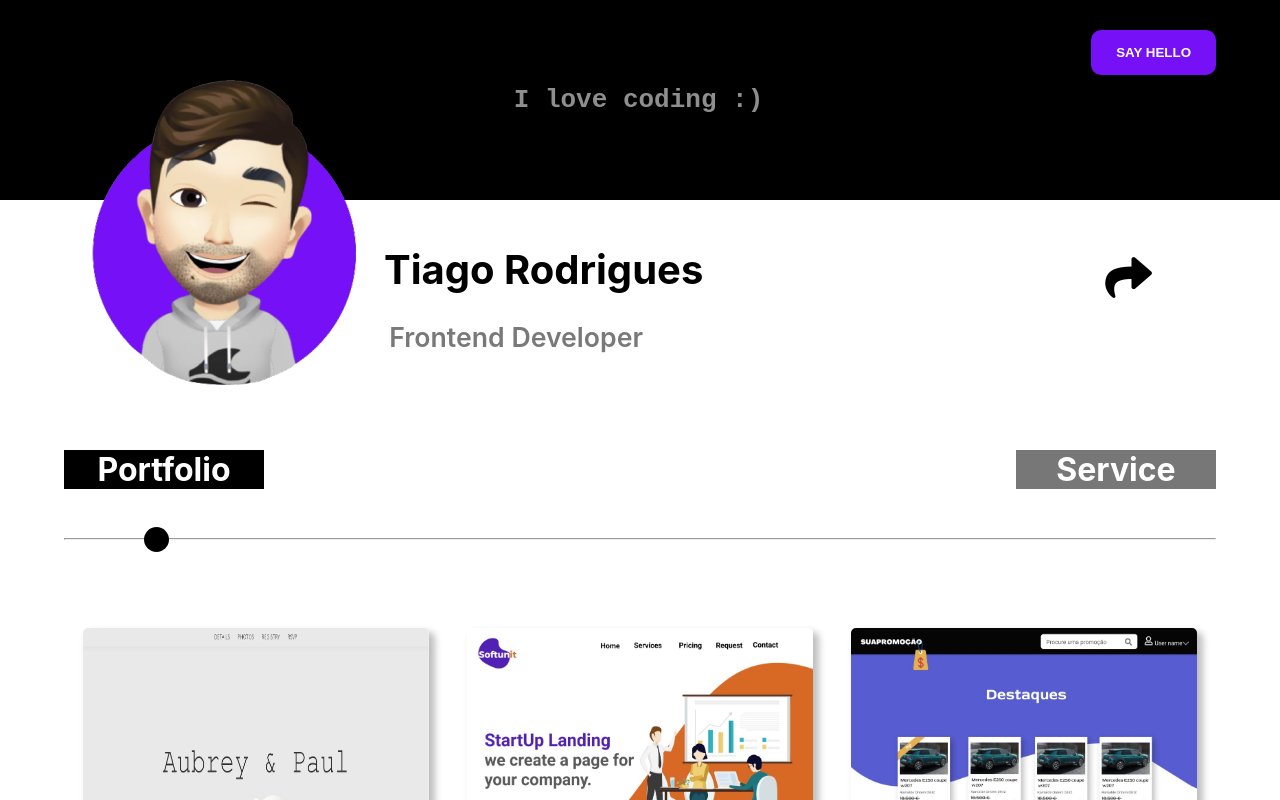
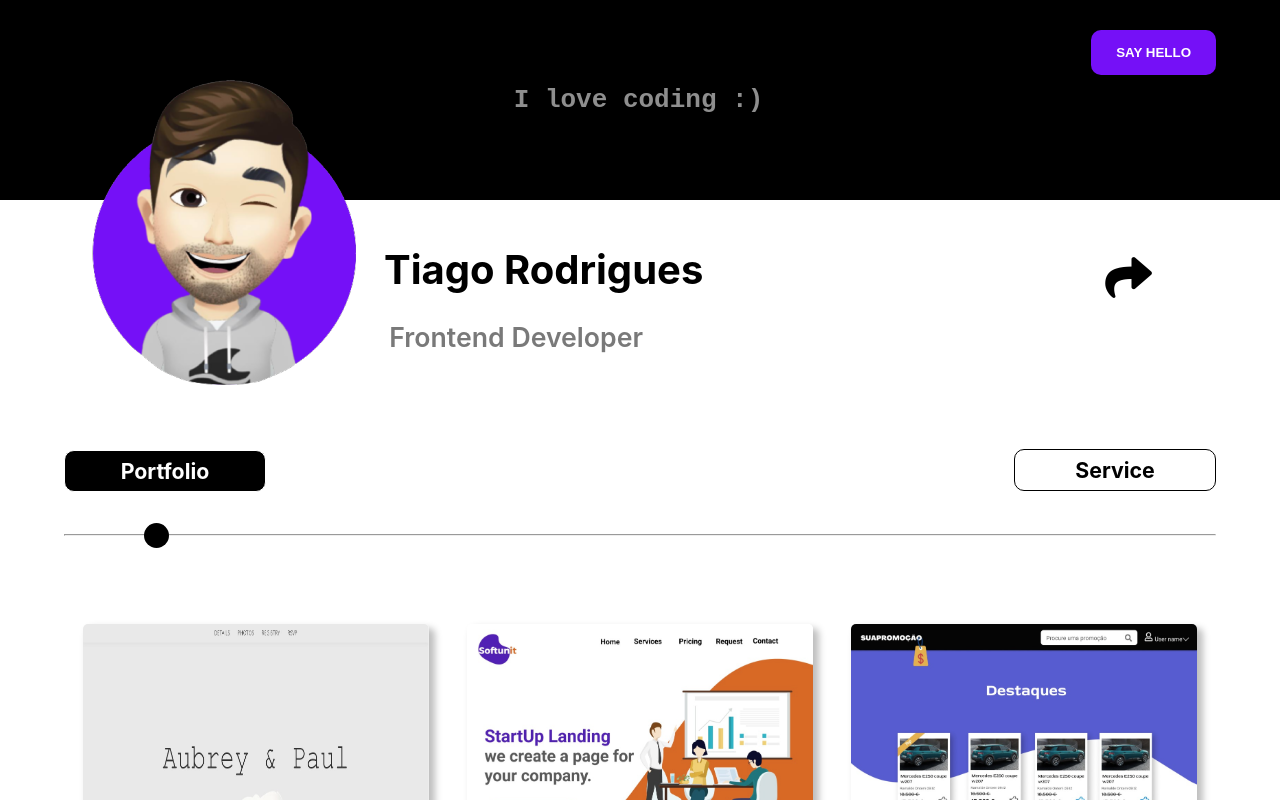
Before and after one commit to Tiago-Rodrigs/Tiago-Rodrigues-Portfolio, a React (Create React App) app: page / in a window 1280 px wide. Shown: the top 800 px of the page. Built offline with nearby package versions, Linux system fonts and the light colour scheme.

Commit message:
changes in rolling menu

```diff
--- a/src/pages/about/style.css
+++ b/src/pages/about/style.css
@@ -1,99 +1,100 @@
-.about-container{
+.about-container {
   position: relative;
   width: 90%;
   margin: 250px auto 50px auto;
   z-index: 1;
-
 }
 
-.about-container .portfolio-title{
-    background: rgba(0, 0, 0, 0.534);
+.about-container .portfolio-title {
+  color: black;
+  background: white;
+  top: -5px;
+  border-radius: 10px;
   width: 200px;
-    color: white;
+  height: 40px;
+  font-size: 16pt;
+  display: flex;
+  justify-content: center;
+  align-items: center;
+  text-align: center;
+  border-radius: 10px;
+  border: 1px solid;
 }
 
-.about-container .about-title{
-
+.about-container .about-title {
+  right: 0px;
   position: absolute;
-    top: -21px;
-    right: 0px;
+  top: -15px;
+  border-radius: 10px;
+  width: 200px;
+  height: 40px;
+  font-size: 16pt;
+  display: flex;
+  justify-content: center;
+  align-items: center;
+  text-align: center;
+  border-radius: 10px;
+  border: 1px solid;
+  z-index: 2;
+  color: white;
   background: black;
-    width: 200px;
-    color: white;
 }
 
-.ball2{
+.ball2 {
   position: absolute;
   animation: 0.4s linear slide2;
   left: 92%;
   background: black;
   width: 25px;
   height: 25px;
-    border-radius:50% ;
+  border-radius: 50%;
 }
 
-.introduction{
+.introduction {
   border: 1px solid yellow;
   border-radius: 10px;
   padding: 50px;
   margin-bottom: 100px;
 }
 
-.skills-container{
+.skills-container {
   width: auto;
   display: flex;
-  flex-wrap: wrap ;
+  flex-wrap: wrap;
   align-items: center;
   justify-content: center;
 }
 
-.skills-container img{
+.skills-container img {
   width: 55px;
   height: 55px;
   margin: 10px;
 }
 
-
-
-
-
-
-
-
-
 @keyframes slide2 {
   from {
     left: 80px;
     transform: translateX(80px);
-
-
   }
-    to{
+  to {
     left: 92%;
     transform: translateX(92%);
-
-
   }
 }
 
-
-  @media only screen and (max-width: 600px){
-
-    .about-container{
+@media only screen and (max-width: 600px) {
+  .about-container {
     position: relative;
     width: 90%;
     margin: 310px auto -150px auto;
+  }
+  .about-container .portfolio-title {
 
+    width: 150px;
+    color: black;
+    position: relative;
   }
-
-  .about-container .portfolio-title{
-      background: rgba(0, 0, 0, 0.534);
-      width: 150px;
-      color: white;
-  }
-
-  .about-container .about-title{
-
+  .about-container .about-title {
     position: absolute;
     top: -21px;
     right: 0px;
@@ -101,45 +102,28 @@
     width: 150px;
     color: white;
   }
-
-  .ball2{
+  .ball2 {
     left: 75%;
     background: black;
   }
-
-  .introduction{
+  .introduction {
     border: 1px solid yellow;
     border-radius: 10px;
     padding: 50px;
     margin-bottom: 100px;
   }
-
-
-
-  .skills-container img{
+  .skills-container img {
     width: 40px;
     height: 40px;
   }
-
-
-
-
-
   @keyframes slide2 {
     from {
       left: 50px;
       transform: translateX(50px);
-
-
     }
-  to{
+    to {
       left: 75%;
       transform: translateX(75%);
-
-
     }
   }
-
-
-
 }
--- a/src/pages/portfolio/index.js
+++ b/src/pages/portfolio/index.js
@@ -5,6 +5,7 @@ import loja from '../../assets/online-store.jpg';
 import dog from '../../assets/dog-search.jpg';
 import startup from '../../assets/startup.jpg';
 import wedding from '../../assets/wedding.JPG';
+import emailTemplate from '../../assets/email template.jpg';
 import './portfolio.css';
 
 class Portfolio extends Component {
@@ -68,6 +69,16 @@ class Portfolio extends Component {
                         </div>
 
 
+                        <div className="image-portfolio">
+                            <div className="link-website">
+                                <a href="https://www.figma.com/file/HGiDPPPFA7ikn7OTNbVzd4/email-template?node-id=0%3A1" target="_blank" >SEE DESIGN</a>
+                                <Link to="/contact?msg=Dog">REQUEST QUOTE</Link>
+
+                            </div>
+                            <img src={emailTemplate} />
+                        </div>
+
+
 
 
 
--- a/src/pages/portfolio/portfolio.css
+++ b/src/pages/portfolio/portfolio.css
@@ -10,19 +10,38 @@ a{
 }
 
 .portfolio-container .portfolio-title{
+    color: white;
     background: black;
+    top: -5px;
+    border-radius: 10px;
     width: 200px;
-    color: white;
+    height: 40px;
+    font-size: 16pt;
+    display: flex;
+    justify-content: center;
+    align-items: center;
+    text-align: center;
+    border-radius: 10px;
+    border: 1px solid;
+    z-index: 2;
 }
 
 .portfolio-container .about-title{
-
+    color: black;
+    background: white;
     position: absolute;
-    top: -21px;
+    top: -15px;
     right: 0px;
-    background: rgba(0, 0, 0, 0.534);
+    border-radius: 10px;
     width: 200px;
-    color: white;
+    height: 40px;
+    font-size: 16pt;
+    display: flex;
+    justify-content: center;
+    align-items: center;
+    text-align: center;
+    border-radius: 10px;
+    border: 1px solid;
 }
 
 .ball-container{
@@ -159,6 +178,7 @@ a{
         background: black;
         width: 150px;
         color: white;
+        position: relative;
     }
 
     .portfolio-container .about-title{
```
Also changed, not shown: src/assets/email template.jpg (added). Lines whose indentation alone changed are shown as unchanged.
